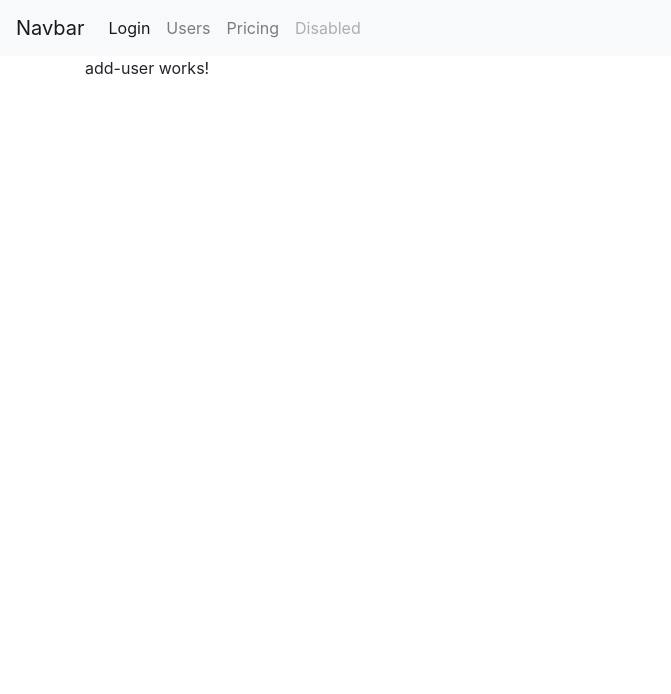
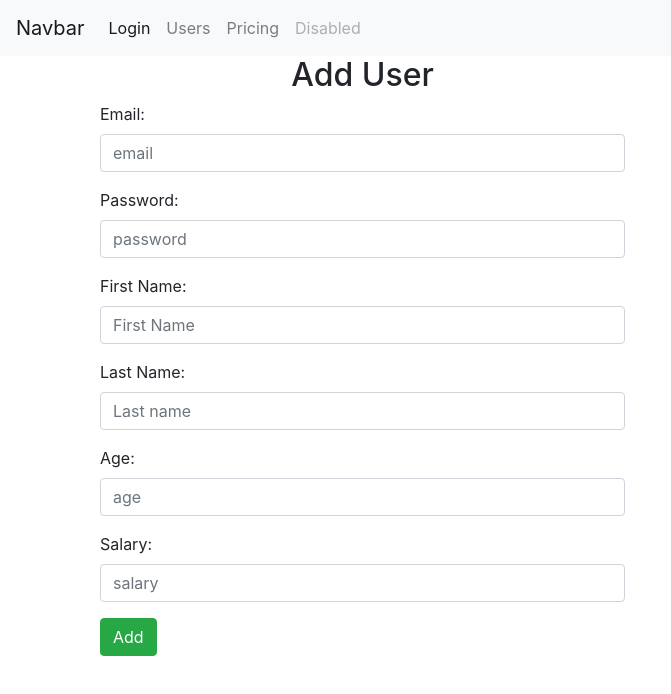
Before and after one commit to novakvova/AngularCRUDByLogin, an Angular app: page /add-user in a window 1280 px wide. Shown: the top 694 px of the page, without its empty margins (0-671 px from the left). Built offline with nearby package versions, Linux system fonts and the light colour scheme.

Commit message:
Begin work add user

```diff
--- a/src/app/add-user/add-user.component.html
+++ b/src/app/add-user/add-user.component.html
@@ -1,3 +1,36 @@
-<p>
-  add-user works!
-</p>
+<div class="col-md-6 user-container">
+  <h2 class="text-center">Add User</h2>
+  <form [formGroup]="addForm" (ngSubmit)="onSubmit()">
+    <div class="form-group">
+      <label for="email">Email:</label>
+      <input type="text" formControlName="email" placeholder="email" name="email" class="form-control" id="email">
+    </div>
+
+    <div class="form-group">
+      <label for="password">Password:</label>
+      <input type="password" formControlName="password" placeholder="password" name="password" class="form-control" id="password">
+    </div>
+
+    <div class="form-group">
+      <label for="firstName">First Name:</label>
+      <input formControlName="firstName" placeholder="First Name" name="firstName" class="form-control" id="firstName">
+    </div>
+
+    <div class="form-group">
+      <label for="lastName">Last Name:</label>
+      <input formControlName="lastName" placeholder="Last name" name="lastName" class="form-control" id="lastName">
+    </div>
+
+    <div class="form-group">
+      <label for="age">Age:</label>
+      <input type="number" formControlName="age" placeholder="age" name="age" class="form-control" id="age">
+    </div>
+
+    <div class="form-group">
+      <label for="salary">Salary:</label>
+      <input type="number" formControlName="salary" placeholder="salary" name="salary" class="form-control" id="salary">
+    </div>
+
+    <button class="btn btn-success">Add</button>
+  </form>
+</div>
--- a/src/app/add-user/add-user.component.ts
+++ b/src/app/add-user/add-user.component.ts
@@ -1,4 +1,7 @@
 import { Component, OnInit } from '@angular/core';
+import {FormBuilder, FormGroup, Validators} from '@angular/forms';
+import {Router} from '@angular/router';
+import {ApiService} from '../core/api.service';
 
 @Component({
   selector: 'app-add-user',
@@ -7,9 +10,28 @@ import { Component, OnInit } from '@angular/core';
 })
 export class AddUserComponent implements OnInit {
 
-  constructor() { }
+  addForm: FormGroup;
+  constructor(private formBuilder: FormBuilder,
+              private router: Router,
+              private apiService: ApiService) { }
 
   ngOnInit() {
+    this.addForm = this.formBuilder.group({
+      id: [],
+      email: ['', Validators.required],
+      password: ['', Validators.required],
+      firstName: ['', Validators.required],
+      lastName: ['', Validators.required],
+      age: ['', Validators.required],
+      salary: ['', Validators.required]
+    });
+  }
+
+  onSubmit() {
+    this.apiService.createUser(this.addForm.value)
+      .subscribe( data => {
+        this.router.navigate(['list-user']);
+      });
   }
 
 }
--- a/src/app/login/login.component.ts
+++ b/src/app/login/login.component.ts
@@ -32,5 +32,4 @@ export class LoginComponent implements OnInit {
       password: ['', Validators.required]
     });
   }
-
 }
```
